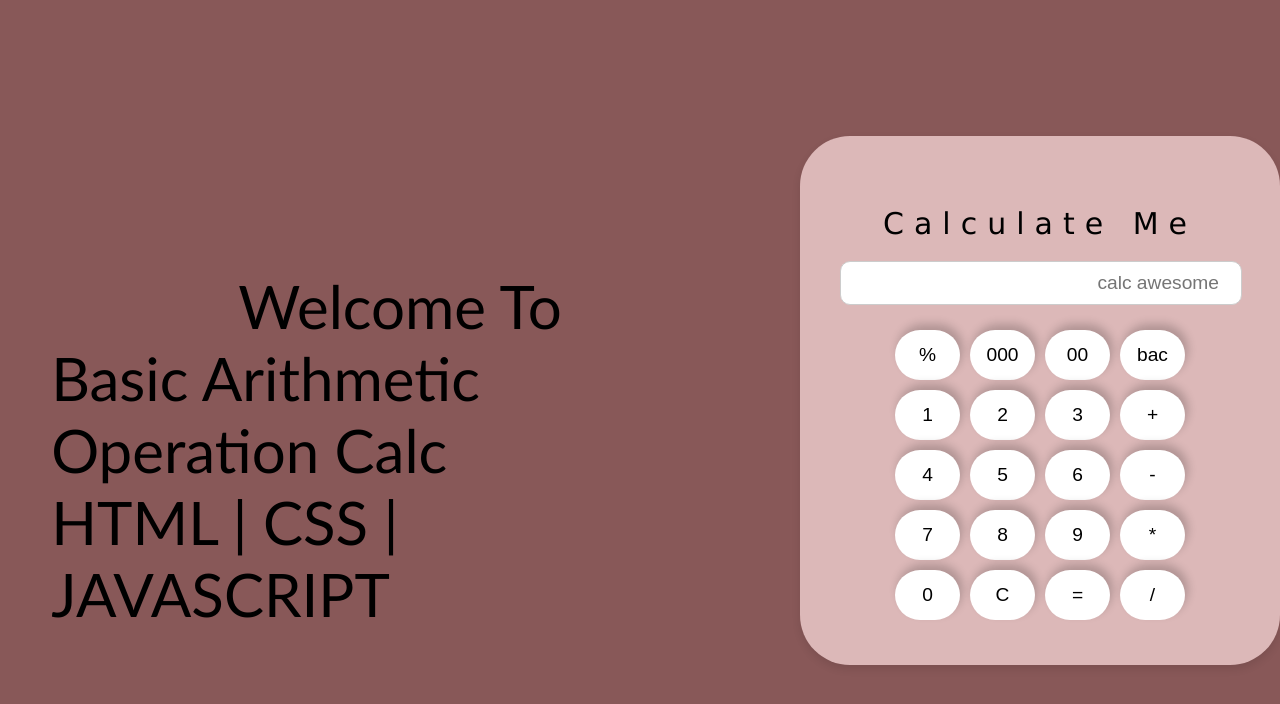
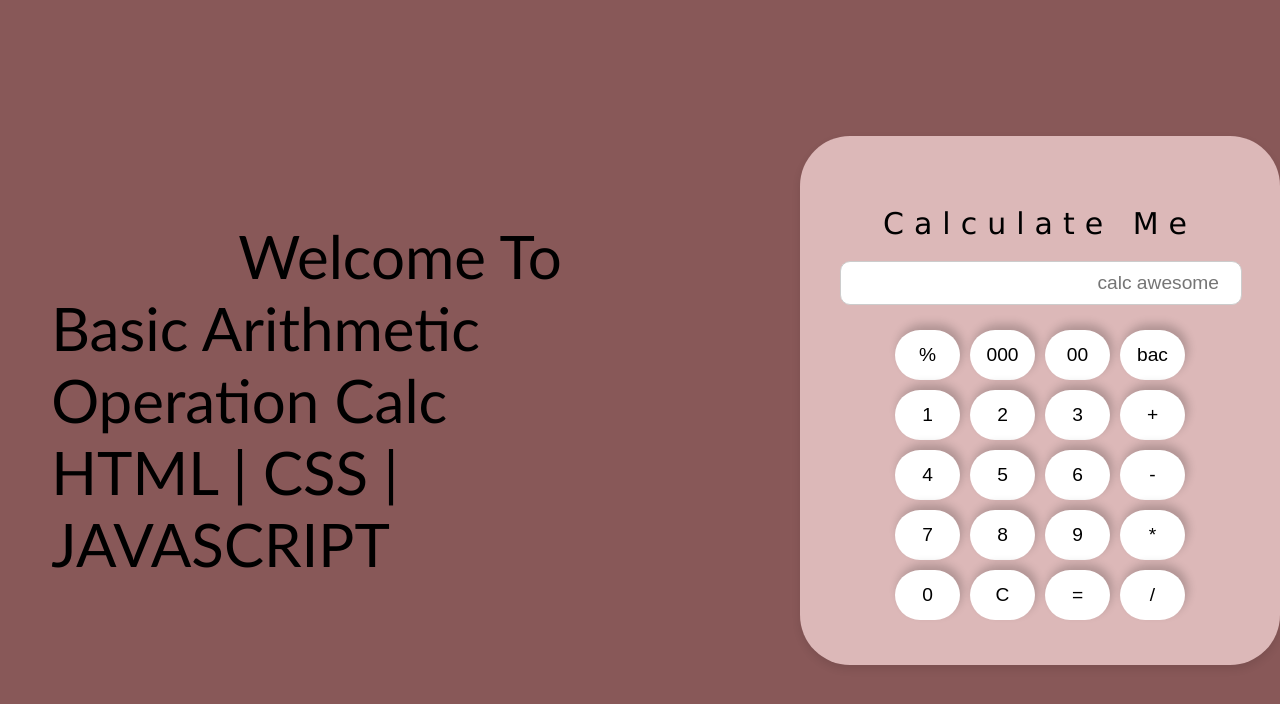
Before and after one commit to ShivaChennoji/Basic-Calculator, a plain HTML site: page index.html in a window 1280 px wide. Drawn offline with Linux system fonts and the light colour scheme.

Commit message:
initial commit

```diff
--- a/styles.css
+++ b/styles.css
@@ -14,8 +14,8 @@ body {
 .container1 {
     display: flex;
     justify-content: flex-start;
-    margin-top: 100px;
-    padding: 80px 4%;
+    margin: 42px 0px;
+    padding: 2% 4%;
     flex-direction: column;
     align-items: center;
 }
```
